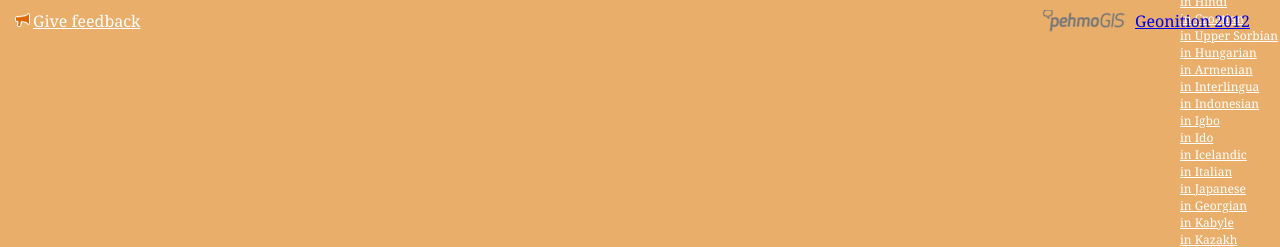
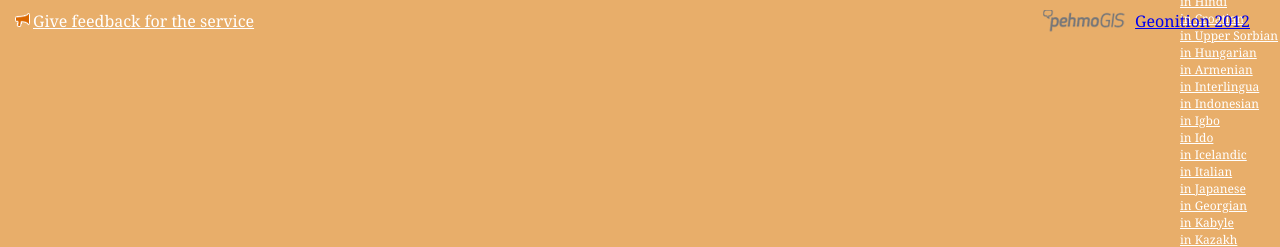
Before and after one commit to recoded-co/base_page, a Django app: template base_page/templates/base_map.html in a window 1280 px wide. Shown: the part 760-1007 px from the top of the page. Run offline with Django 3.2, Linux system fonts and the light colour scheme; the template is opened without the code that fills it, so the values that code supplies are empty.

Commit message:
boilerplate html tag class is added for versions of IE

```diff
--- a/base_page/templates/base_map.html
+++ b/base_page/templates/base_map.html
@@ -1,6 +1,9 @@
 {% load i18n %}
 <!doctype html>
-<html>
+<!--[if lt IE 7]> <html class="lt-ie9 lt-ie8 lt-ie7"> <![endif]-->
+<!--[if IE 7]> <html class="lt-ie9 lt-ie8"> <![endif]-->
+<!--[if IE 8]> <html class="lt-ie9"> <![endif]-->
+<!--[if gt IE 8]><!--> <html> <!--<![endif]-->
     <head>
         <meta charset="utf-8">
 
@@ -26,6 +29,9 @@
         </style>
     </head>
     <body class="bgcolor {% block body_class %}{% endblock %}">
+    <!-- Prompt IE 6 users to install Chrome Frame. Remove this if you support IE 6.chromium.org/developers/how-tos/chrome-frame-getting-started -->
+    <!--[if lt IE 7]><p class=chromeframe>{% trans "Your browser is" %} <em>{% trans "ancient" %}!</em> <a href="http://browsehappy.com/">{% trans "Upgrade to a different browser" %}</a> {% trans "or" %} <a href="http://www.google.com/chromeframe/?redirect=true">{% trans "install Google Chrome Frame" %}</a> {% trans "to experience this site" %}.</p><![endif]-->
+
         <header>
             <div class="left">
                 <div id="city_logo">
@@ -69,7 +75,7 @@
         <footer>
             <div class="left">
                 <a id="feedback" href="{% url feedback %}" target="_blank">
-                    {% trans "Give feedback" %}
+                    {% trans "Give feedback for the service" %}
                 </a>
             </div>
             <div class="right">
```
